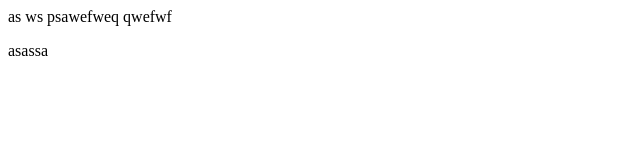
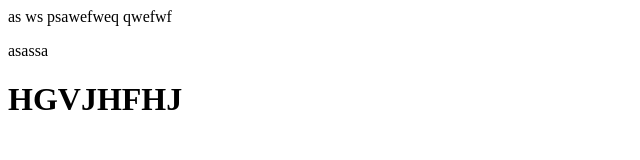
Before and after one commit to wiep1994/project, a plain HTML site: page index.html in a window 1280 px wide. Shown: the whole page, without its empty margins (0-640 px from the left). Drawn offline with Linux system fonts and the light colour scheme.

Commit message:
index.html mod

```diff
--- a/index.html
+++ b/index.html
@@ -10,5 +10,6 @@
     as  ws
     psawefweq qwefwf
     <p class="asas">asassa</p>
+    <h1>HGVJHFHJ</h1>
 </body>
 </html>
```
